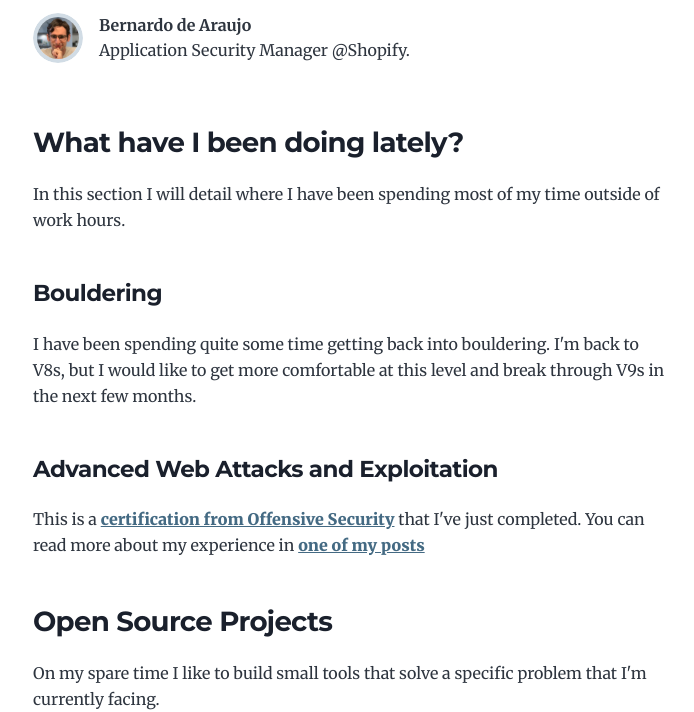
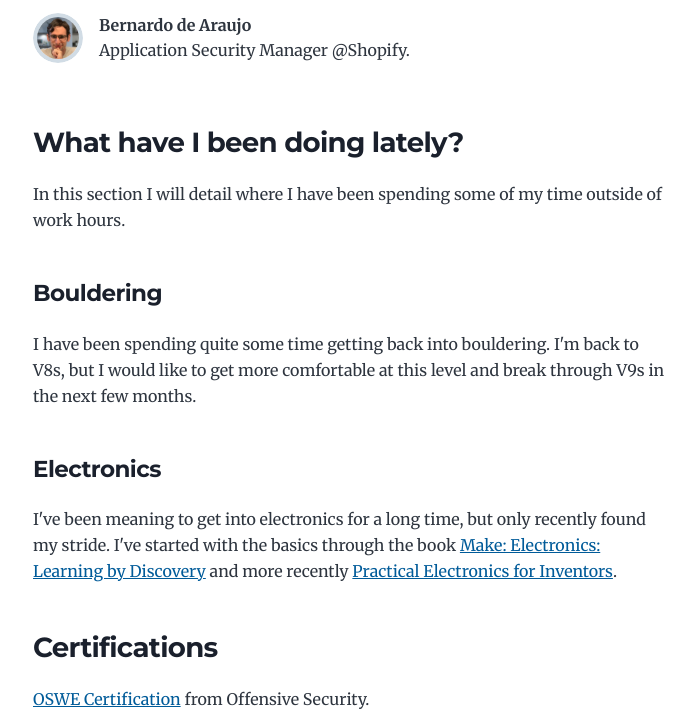
Before and after one commit to bernardoamc/bernardoamc.com, a Gatsby site: page /projects in a window 1280 px wide. Shown: the part 95-807 px from the top of the page, without its empty margins (291-985 px from the left). Built offline with nearby package versions, Linux system fonts and the light colour scheme; Gatsby itself is replaced by a stand-in of ours; some packages are replaced by stand-ins of ours.

Commit message:
Update projects page

```diff
--- a/src/pages/projects.js
+++ b/src/pages/projects.js
@@ -15,7 +15,7 @@ const HomeIndex = ({ data, location }) => {
       <Bio />
       <h3>What have I been doing lately?</h3>
       <p>
-        In this section I will detail where I have been spending most of my time outside of work hours.
+        In this section I will detail where I have been spending some of my time outside of work hours.
       </p>
       <h4>Bouldering</h4>
       <p>
@@ -24,12 +24,15 @@ const HomeIndex = ({ data, location }) => {
         months.
       </p>
 
-      <h4>Advanced Web Attacks and Exploitation</h4>
+      <h4>Electronics</h4>
       <p>
-        This is a&nbsp;
-        <a className="project-title" href="https://www.offensive-security.com/awae-oswe/">certification from Offensive Security</a>
-        &nbsp;that I've just completed. You can read more about my experience in&nbsp;
-        <a className="project-title" href="https://bernardoamc.com/offensive-security-oswe/">one of my posts</a>
+        I've been meaning to get into electronics for a long time, but only recently found my stride.
+        I've started with the basics through the book <a href="https://www.amazon.ca/Make-Electronics-hands-electronics-enthusiast/dp/1680456873">Make: Electronics: Learning by Discovery</a> and more recently <a href="https://www.amazon.ca/Practical-Electronics-Inventors-Fourth-Scherz/dp/1259587541">Practical Electronics for Inventors</a>.
+      </p>
+
+      <h3>Certifications</h3>
+      <p>
+        <a href="https://www.offensive-security.com/courses/web-300/">OSWE Certification</a> from Offensive Security.
       </p>
 
       <h3>Open Source Projects</h3>
```
